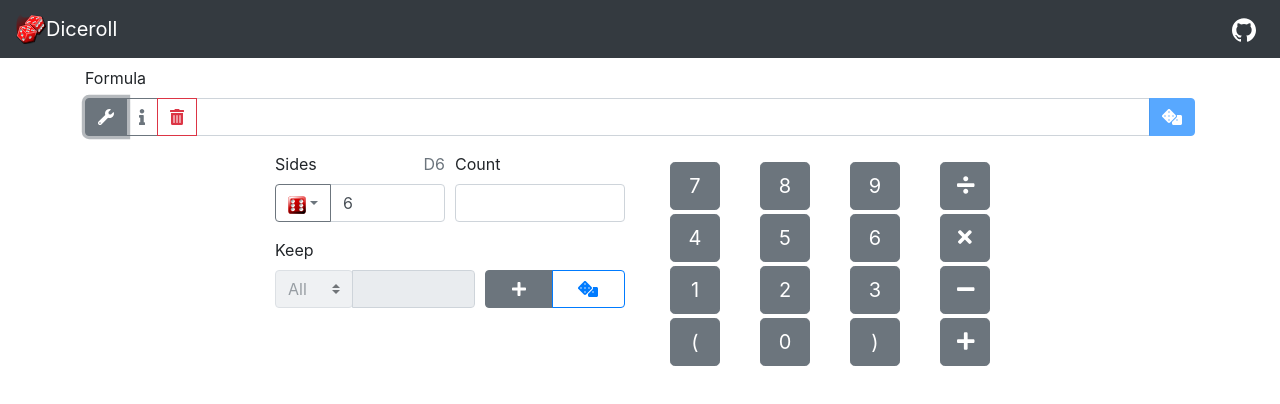
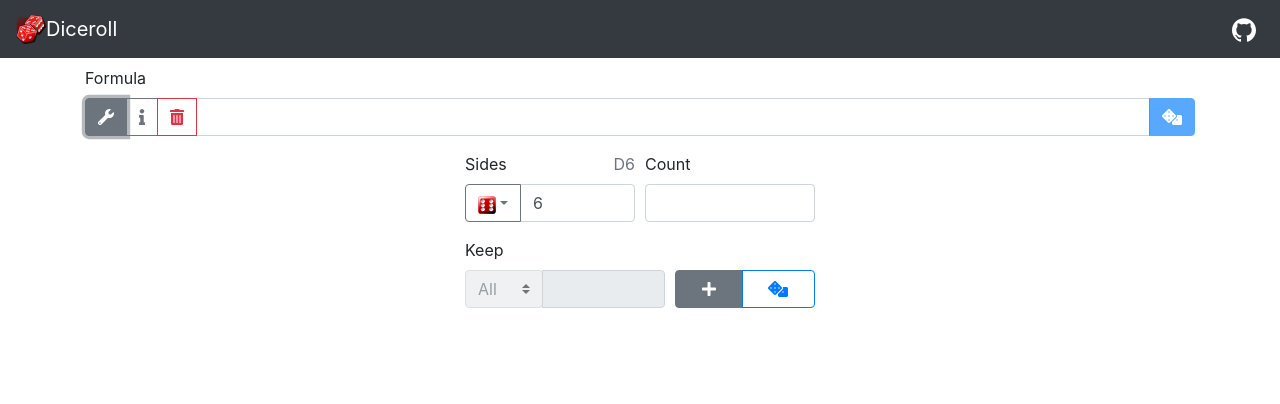
Before and after one commit to aaaantoine/diceroll, a React (Create React App) app: page / in a window 1280 px wide. Both pictures are taken after a click on the button 106 px from the left and 116 px from the top of the page. Shown: the top 404 px of the page. Built offline with nearby package versions, Linux system fonts and the light colour scheme.

Commit message:
fixed rendering so only renders when condition

```diff
--- a/src/InputToolbox.js
+++ b/src/InputToolbox.js
@@ -36,11 +36,11 @@ export default class InputToolbox extends React.Component {
                     </div>
                 </div>
                 <div class="row justify-content-center">
-                    {Object.values(this.dialogs).map(dialog => (
-                        <div class={"col-lg-4" + (this.state.openDialog === dialog ? "" : " d-none d-lg-block")}>
+                    {Object.values(this.dialogs).map(dialog => this.state.openDialog === dialog ? (
+                        <div class="col-lg-4 d-lg-block">
                             {dialog.content}
                         </div>
-                    ))}
+                    ) : null)}
                 </div>
             </React.Fragment>
         );
```
